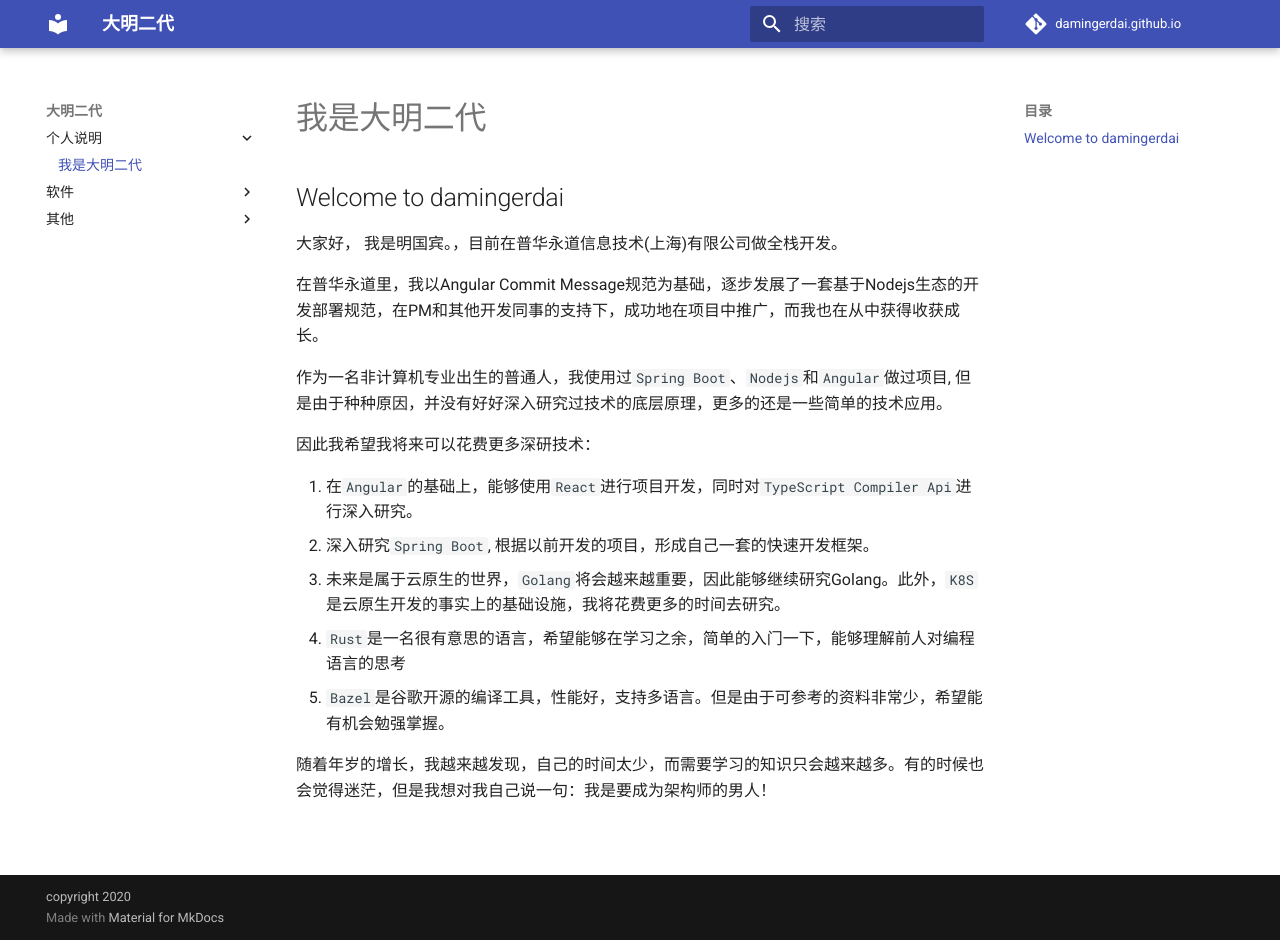
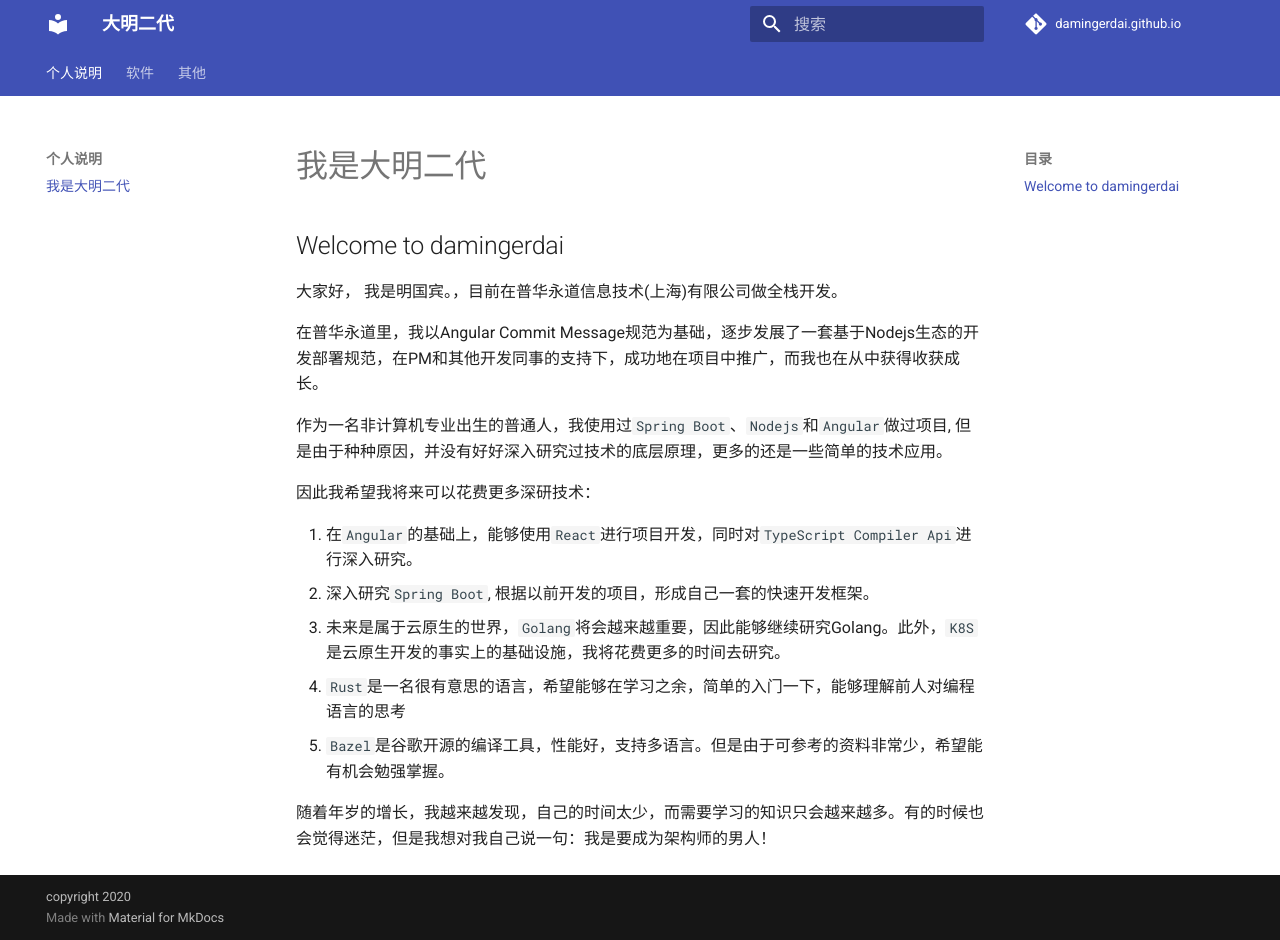
Before and after one commit to damingerdai/damingerdai.github.io, an MkDocs documentation site: the page built from docs/index.md, in a window 1280 px wide and 940 px high. Built offline with MkDocs 1.6.1 and Material for MkDocs 9.7.7, drawn with Linux system fonts in a browser that asks for light colours; comment, search, counter and statistics services are not loaded.

Commit message:
修改tab样式

```diff
--- a/mkdocs.yml
+++ b/mkdocs.yml
@@ -11,12 +11,13 @@ theme:
   # palette:
   #   primary: 'Blue Grey'
   #   accent: 'Pink'
-  feature:
+  features:
+    # - navigation.instant
+    - navigation.sections
     - navigation.tabs
-    - navigation.tabs.sticky
-  #font:
-    #text: 'Ubuntu'
-    #code: 'Ubuntu Mono'
+  font:
+    text: Roboto
+    code: Roboto Mono
   language: 'zh'
 
 nav:
```
